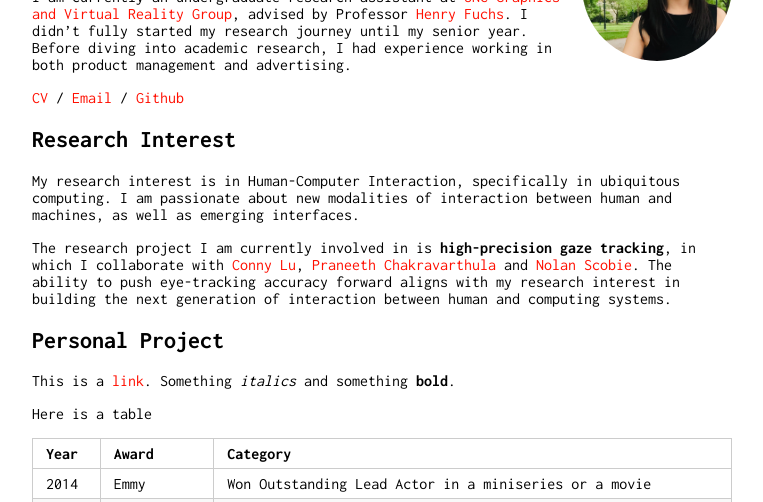
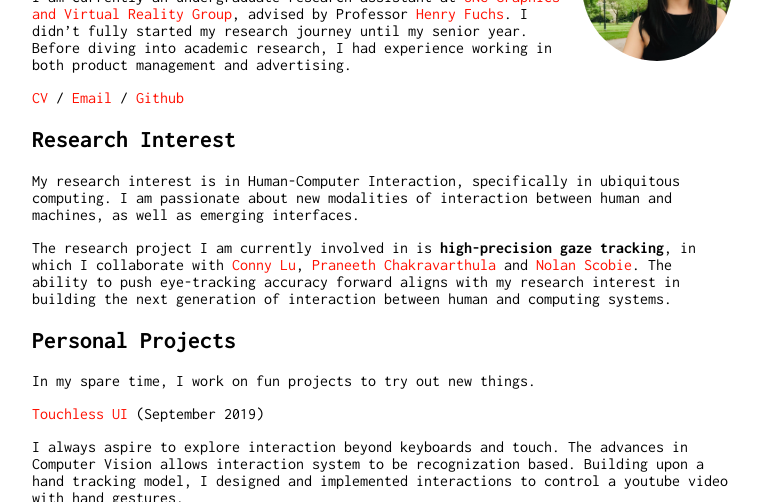
Before and after one commit to yujie-tao/personal-website, a Jekyll site: the page built from index.md, in a window 1280 px wide and 1400 px high, scrolled down 255 px. Shown: the top 502 px of the window, without its empty margins (258-1021 px from the left). Built offline with Jekyll 4.4.1, drawn with Linux system fonts in a browser that asks for light colours; our own code applies the rules of GitHub Pages for plain Markdown files; some of the changed text lies outside the part shown; grey boxes are pictures that could not be loaded.

Commit message:
update content

```diff
--- a/_config.yml
+++ b/_config.yml
@@ -1,6 +1,6 @@
 title: Yujie Tao
-url: "https://ankitsultana.com"
-baseurl: "/researcher"
+url: "https://yujietao.me"
+baseurl: ""
 
 markdown: kramdown
 #ins_logo: "./bits-logo.png"
@@ -17,8 +17,8 @@ sass:
 
 nav:
  - name: "About"
-   link: "/researcher/"
- - name: "CV"
-   link: "Yujie_Tao_CV.pdf"
- - name: "Contact"
-   link: "contact"
+   link: "/"
+ # - name: "CV"
+ #   link: "Yujie_Tao_CV.pdf"
+ - name: "Blog"
+   link: "bog"
--- a/index.md
+++ b/index.md
@@ -11,7 +11,7 @@ Hi! I am a senior year student of B.S. Computer Science and B.A. Media and Journ
 
 I am currently an undergraduate research assistant at [UNC Graphics and Virtual Reality Group](http://telepresence.web.unc.edu), advised by Professor [Henry Fuchs](http://henryfuchs.web.unc.edu). I didn't fully started my research journey until my senior year. Before diving into academic research, I had experience working in both product management and advertising.
 
-[CV]() / [Email]() / [Github]()
+[CV]() / [Email]() / [Github](https://github.com/yujie-tao)
 
 ## Research Interest
 
@@ -22,25 +22,15 @@ My research interest is in Human-Computer Interaction, specifically in ubiquitou
 The research project I am currently involved in is **high-precision gaze tracking**, in which I collaborate with [Conny Lu](https://criminalking.github.io/about/), [Praneeth Chakravarthula](https://www.cs.unc.edu/~cpk/) and [Nolan Scobie](https://nolanscobie.com/). The ability to push eye-tracking accuracy forward aligns with my research interest in building the next generation of interaction between human and computing systems.
 
 
-## Personal Project
+## Personal Projects
+In my spare time, I work on fun projects to try out new things.
 
-This is a [link](http://google.com). Something *italics* and something **bold**.
+[Touchless UI](https://github.com/yujie-tao/touchless-ui) (September 2019)
 
-Here is a table
+I always aspire to explore interaction beyond keyboards and touch. The advances in Computer Vision allows interaction system to be recognization based. Building upon a hand tracking model, I designed and implemented interactions to control a youtube video with hand gestures.
 
-Year | Award | Category
------|-------|--------
-2014 | Emmy  | Won Outstanding Lead Actor in a miniseries or a movie
-2015 | BAFTA | Nominated for Best Leading Actor for Sherlock
-2014 | Satellite | Won Best Actor miniseries or television film
-
-Here is a horizontal rule
-
----
-
-Here is a blockquote
-
-> To a great mind, nothing is little
+<img class="" style="width: 250px;" src="touchless-ui.gif">
+<img class="" style="width: 250px;" src="touchless-ui.gif">
 
 
 ## Prior to Resaerch
@@ -55,8 +45,10 @@ All past experience contribute to who I am today. Both product management and ad
 
 * **Program Manager Intern**, Microsoft, Bing News. Mentored by Chen Liao.
 
-*Related projects*
-* [Bedside Pharmacy Mobile App]()
+*Selected Projects*
+* [Bedside Pharmacy Mobile App]() -- drug reference app for trauma doctors to make medical decisions in acute situations.
+* [Sublet My Room]() -- online platform to make student sublet easier.
+* [iBallot]() -- voting app to improve turn out rate of young voters in local elections.
 
 
 **Advertising** (2016~2017)
@@ -64,4 +56,7 @@ All past experience contribute to who I am today. Both product management and ad
 *Internship*
 * **Account Executive Intern**, McCANN, McCANN Health. Mentored by Verena Lam.
 
-*Related projects*
+*Selected projects*
+* [Brainbuild Advertising Research Report]() -- qualitative and quantitative research to identify target audiences for a mobile fitness startup in Bay Area.
+* [Microsoft Market Report]() -- scenario planning and performance dashboard to understand competitors, consumers and market potential for new products.
+* [Seal the Seasons Holiday Campaign]() -- Holiday campaigns for a local frozen food startup in North Carolina to engage with target customers.
```
Also changed, not shown: 2 other files.
